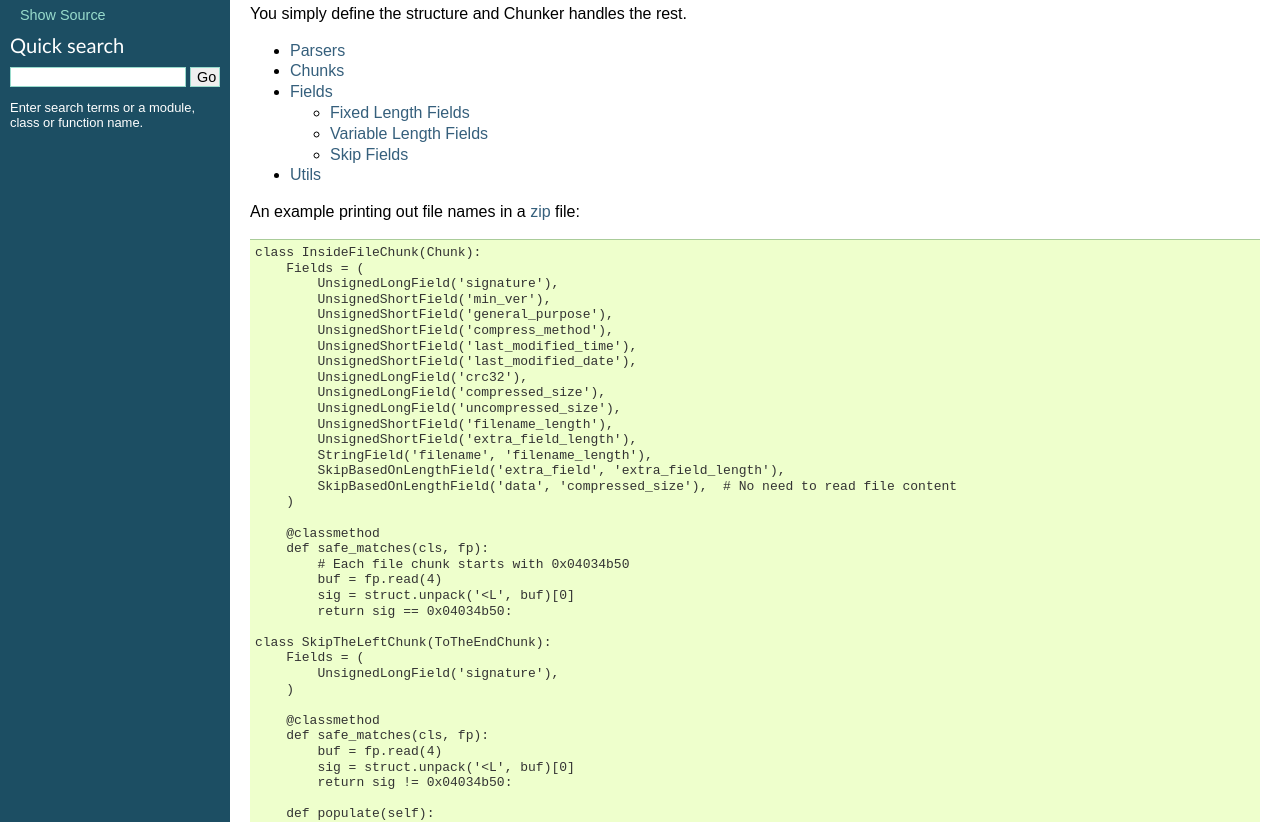
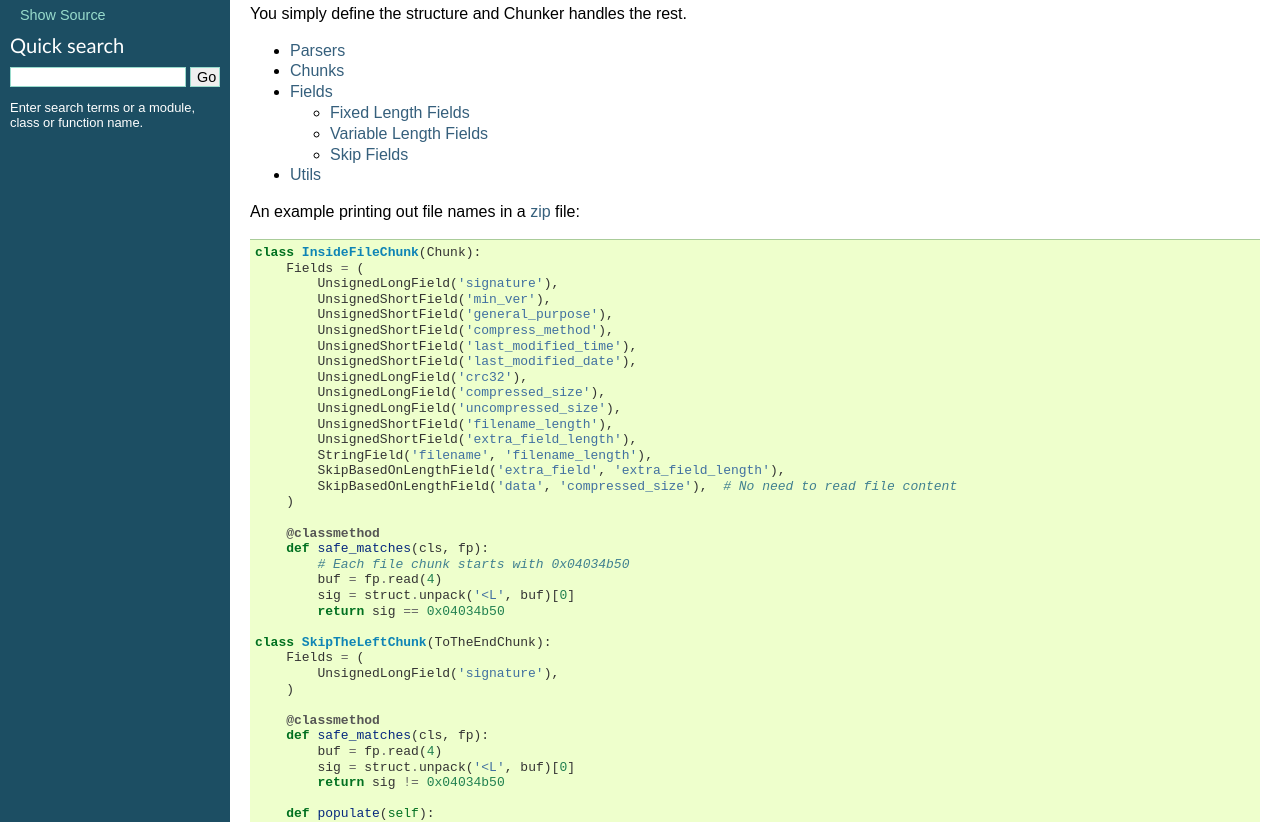
Before and after one commit to ArchangelSDY/chunker, a plain HTML site: page index.html in a window 1280 px wide. Shown: the part 125-947 px from the top of the page. Drawn offline with Linux system fonts and the light colour scheme.

Commit message:
Fix syntax problem in docs.

```diff
--- a/index.html
+++ b/index.html
@@ -65,57 +65,58 @@
 </ul>
 </div>
 <p>An example printing out file names in a <a class="reference external" href="http://en.wikipedia.org/wiki/Zip_%28file_format%29">zip</a> file:</p>
-<div class="highlight-python"><pre>class InsideFileChunk(Chunk):
-    Fields = (
-        UnsignedLongField('signature'),
-        UnsignedShortField('min_ver'),
-        UnsignedShortField('general_purpose'),
-        UnsignedShortField('compress_method'),
-        UnsignedShortField('last_modified_time'),
-        UnsignedShortField('last_modified_date'),
-        UnsignedLongField('crc32'),
-        UnsignedLongField('compressed_size'),
-        UnsignedLongField('uncompressed_size'),
-        UnsignedShortField('filename_length'),
-        UnsignedShortField('extra_field_length'),
-        StringField('filename', 'filename_length'),
-        SkipBasedOnLengthField('extra_field', 'extra_field_length'),
-        SkipBasedOnLengthField('data', 'compressed_size'),  # No need to read file content
-    )
+<div class="highlight-python"><div class="highlight"><pre><span class="k">class</span> <span class="nc">InsideFileChunk</span><span class="p">(</span><span class="n">Chunk</span><span class="p">):</span>
+    <span class="n">Fields</span> <span class="o">=</span> <span class="p">(</span>
+        <span class="n">UnsignedLongField</span><span class="p">(</span><span class="s">&#39;signature&#39;</span><span class="p">),</span>
+        <span class="n">UnsignedShortField</span><span class="p">(</span><span class="s">&#39;min_ver&#39;</span><span class="p">),</span>
+        <span class="n">UnsignedShortField</span><span class="p">(</span><span class="s">&#39;general_purpose&#39;</span><span class="p">),</span>
+        <span class="n">UnsignedShortField</span><span class="p">(</span><span class="s">&#39;compress_method&#39;</span><span class="p">),</span>
+        <span class="n">UnsignedShortField</span><span class="p">(</span><span class="s">&#39;last_modified_time&#39;</span><span class="p">),</span>
+        <span class="n">UnsignedShortField</span><span class="p">(</span><span class="s">&#39;last_modified_date&#39;</span><span class="p">),</span>
+        <span class="n">UnsignedLongField</span><span class="p">(</span><span class="s">&#39;crc32&#39;</span><span class="p">),</span>
+        <span class="n">UnsignedLongField</span><span class="p">(</span><span class="s">&#39;compressed_size&#39;</span><span class="p">),</span>
+        <span class="n">UnsignedLongField</span><span class="p">(</span><span class="s">&#39;uncompressed_size&#39;</span><span class="p">),</span>
+        <span class="n">UnsignedShortField</span><span class="p">(</span><span class="s">&#39;filename_length&#39;</span><span class="p">),</span>
+        <span class="n">UnsignedShortField</span><span class="p">(</span><span class="s">&#39;extra_field_length&#39;</span><span class="p">),</span>
+        <span class="n">StringField</span><span class="p">(</span><span class="s">&#39;filename&#39;</span><span class="p">,</span> <span class="s">&#39;filename_length&#39;</span><span class="p">),</span>
+        <span class="n">SkipBasedOnLengthField</span><span class="p">(</span><span class="s">&#39;extra_field&#39;</span><span class="p">,</span> <span class="s">&#39;extra_field_length&#39;</span><span class="p">),</span>
+        <span class="n">SkipBasedOnLengthField</span><span class="p">(</span><span class="s">&#39;data&#39;</span><span class="p">,</span> <span class="s">&#39;compressed_size&#39;</span><span class="p">),</span>  <span class="c"># No need to read file content</span>
+    <span class="p">)</span>
 
-    @classmethod
-    def safe_matches(cls, fp):
-        # Each file chunk starts with 0x04034b50
-        buf = fp.read(4)
-        sig = struct.unpack('&lt;L', buf)[0]
-        return sig == 0x04034b50:
+    <span class="nd">@classmethod</span>
+    <span class="k">def</span> <span class="nf">safe_matches</span><span class="p">(</span><span class="n">cls</span><span class="p">,</span> <span class="n">fp</span><span class="p">):</span>
+        <span class="c"># Each file chunk starts with 0x04034b50</span>
+        <span class="n">buf</span> <span class="o">=</span> <span class="n">fp</span><span class="o">.</span><span class="n">read</span><span class="p">(</span><span class="mi">4</span><span class="p">)</span>
+        <span class="n">sig</span> <span class="o">=</span> <span class="n">struct</span><span class="o">.</span><span class="n">unpack</span><span class="p">(</span><span class="s">&#39;&lt;L&#39;</span><span class="p">,</span> <span class="n">buf</span><span class="p">)[</span><span class="mi">0</span><span class="p">]</span>
+        <span class="k">return</span> <span class="n">sig</span> <span class="o">==</span> <span class="mh">0x04034b50</span>
 
-class SkipTheLeftChunk(ToTheEndChunk):
-    Fields = (
-        UnsignedLongField('signature'),
-    )
+<span class="k">class</span> <span class="nc">SkipTheLeftChunk</span><span class="p">(</span><span class="n">ToTheEndChunk</span><span class="p">):</span>
+    <span class="n">Fields</span> <span class="o">=</span> <span class="p">(</span>
+        <span class="n">UnsignedLongField</span><span class="p">(</span><span class="s">&#39;signature&#39;</span><span class="p">),</span>
+    <span class="p">)</span>
 
-    @classmethod
-    def safe_matches(cls, fp):
-        buf = fp.read(4)
-        sig = struct.unpack('&lt;L', buf)[0]
-        return sig != 0x04034b50:
+    <span class="nd">@classmethod</span>
+    <span class="k">def</span> <span class="nf">safe_matches</span><span class="p">(</span><span class="n">cls</span><span class="p">,</span> <span class="n">fp</span><span class="p">):</span>
+        <span class="n">buf</span> <span class="o">=</span> <span class="n">fp</span><span class="o">.</span><span class="n">read</span><span class="p">(</span><span class="mi">4</span><span class="p">)</span>
+        <span class="n">sig</span> <span class="o">=</span> <span class="n">struct</span><span class="o">.</span><span class="n">unpack</span><span class="p">(</span><span class="s">&#39;&lt;L&#39;</span><span class="p">,</span> <span class="n">buf</span><span class="p">)[</span><span class="mi">0</span><span class="p">]</span>
+        <span class="k">return</span> <span class="n">sig</span> <span class="o">!=</span> <span class="mh">0x04034b50</span>
 
-    def populate(self):
-        # Skip the left
-        self.fp.seek(0, os.SEEK_END)
+    <span class="k">def</span> <span class="nf">populate</span><span class="p">(</span><span class="bp">self</span><span class="p">):</span>
+        <span class="c"># Skip the left</span>
+        <span class="bp">self</span><span class="o">.</span><span class="n">fp</span><span class="o">.</span><span class="n">seek</span><span class="p">(</span><span class="mi">0</span><span class="p">,</span> <span class="n">os</span><span class="o">.</span><span class="n">SEEK_END</span><span class="p">)</span>
 
-class ZipParser(FileParser):
-    ChunkClasses = (
-        InsideFileChunk,    # Chunk indicating files in the zip package.
-        SkipTheLeftChunk,   # We have no interest in other chunk types at the end of the zip file.
-    )
+<span class="k">class</span> <span class="nc">ZipParser</span><span class="p">(</span><span class="n">FileParser</span><span class="p">):</span>
+    <span class="n">ChunkClasses</span> <span class="o">=</span> <span class="p">(</span>
+        <span class="n">InsideFileChunk</span><span class="p">,</span>    <span class="c"># Chunk indicating files in the zip package.</span>
+        <span class="n">SkipTheLeftChunk</span><span class="p">,</span>   <span class="c"># We have no interest in other chunk types at the end of the zip file.</span>
+    <span class="p">)</span>
 
-p = ZipParser('test.zip')
-p.parse()
-for chunk in p.chunks:
-    if isinstance(chunk, InsideFileChunk):
-        print chunk.filename</pre>
+<span class="n">p</span> <span class="o">=</span> <span class="n">ZipParser</span><span class="p">(</span><span class="s">&#39;test.zip&#39;</span><span class="p">)</span>
+<span class="n">p</span><span class="o">.</span><span class="n">parse</span><span class="p">()</span>
+<span class="k">for</span> <span class="n">chunk</span> <span class="ow">in</span> <span class="n">p</span><span class="o">.</span><span class="n">chunks</span><span class="p">:</span>
+    <span class="k">if</span> <span class="nb">isinstance</span><span class="p">(</span><span class="n">chunk</span><span class="p">,</span> <span class="n">InsideFileChunk</span><span class="p">):</span>
+        <span class="k">print</span> <span class="n">chunk</span><span class="o">.</span><span class="n">filename</span>
+</pre></div>
 </div>
 </div>
 
```
Also changed, not shown: _sources/index.txt, searchindex.js, 1 other file.
